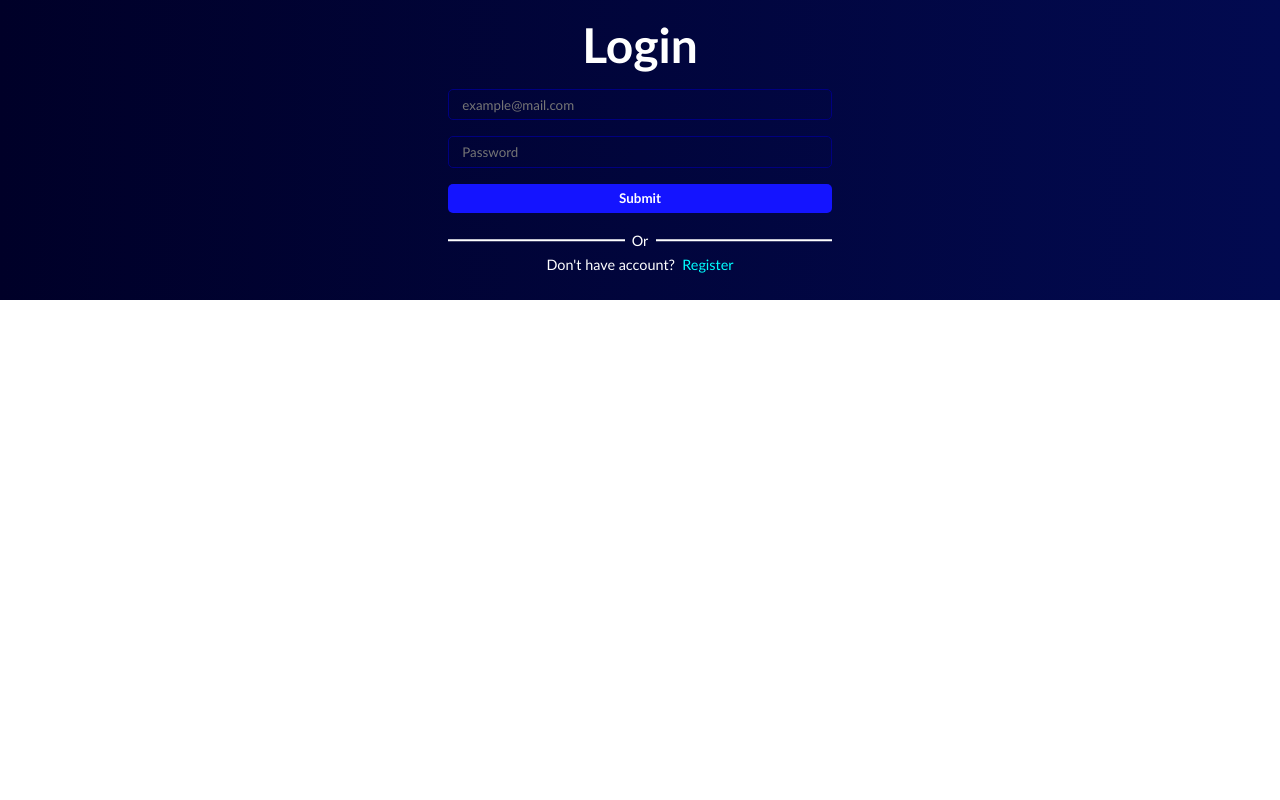
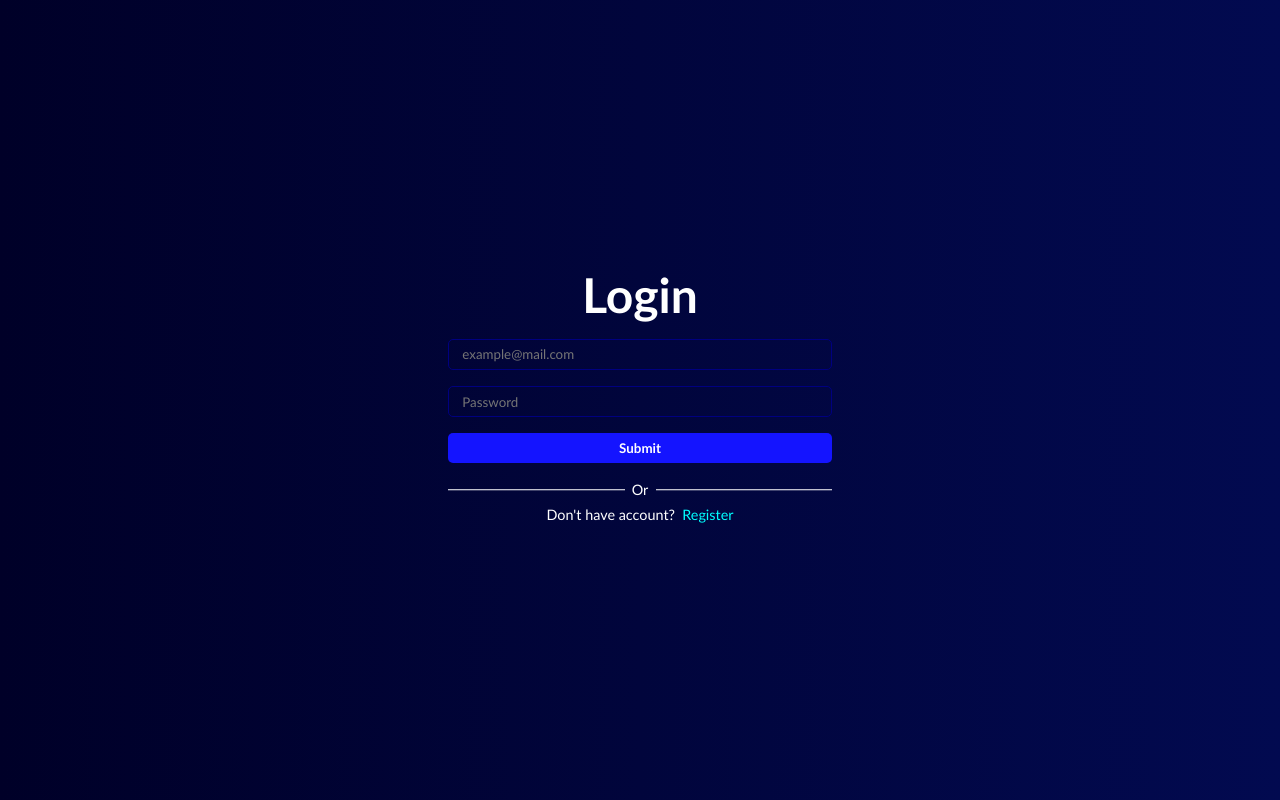
Before and after one commit to Kentaro-Furukawa/DimeDodo, a SvelteKit app: page / in a window 1280 px wide. Built offline with nearby package versions, Linux system fonts and the light colour scheme; no server answers.

Commit message:
min height to main container.

```diff
--- a/src/routes/+layout.svelte
+++ b/src/routes/+layout.svelte
@@ -58,7 +58,7 @@
 
 <style>
   .mainContainer {
-    /* min-height: 100vh; */
+    min-height: 100vh;
     background: linear-gradient(to right, #000028, #020a50);
     color: white;
     position: relative;
```
